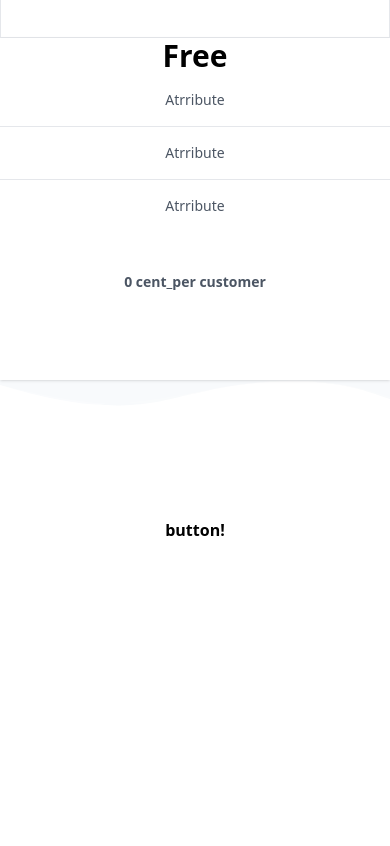
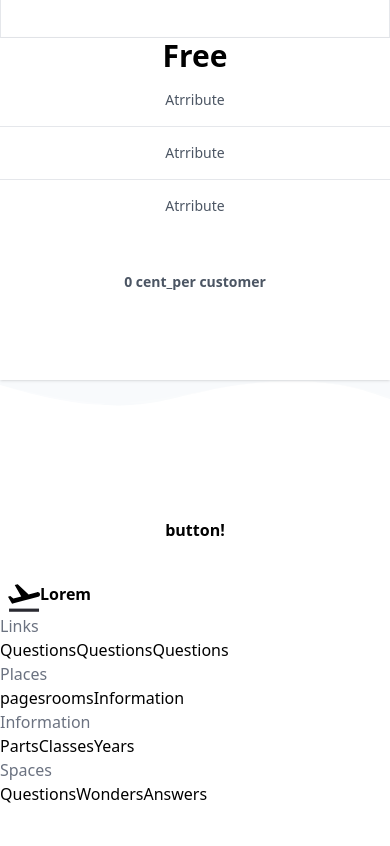
Before and after one commit to saraanv/tailwind-practice, a website: page mytailwindproject/landingpage.html in a window 390 px wide. Shown: the part 2558-3404 px from the top of the page. Before the commit the page ends 3100 px from the top, so only its background shows below. Drawn offline with nearby package versions, Linux system fonts and the light colour scheme; files that its build step writes are made by us from their sources.

Commit message:
added and ended footer , made it responsive , and done!

```diff
--- a/mytailwindproject/landingpage.html
+++ b/mytailwindproject/landingpage.html
@@ -350,6 +350,76 @@
             <button class="mt-10 bg-white text-gray-800 font-bold shadow-md p-4 px-8 rounded-full hover:underline duration-300 hover:scale-105 inline-block ease-in-out">button!</button>
         </div>
 
+        <div class="bg-white">
+            <div class="container mx-auto px-8">
+                <div class="grid grid-cols-1 md:grid-cols-5 gap-y-6 md:gap-y-0 py-10">
+                    <div class="flex ">
+                        <svg class="h-8 fill-current ml-2" xmlns="http://www.w3.org/2000/svg" viewBox="0 0 512.005 512.005">
+                            <rect fill="#2a2a31" x="16.539" y="425.626" width="479.767" height="50.502" transform="matrix(1,0,0,1,0,0)"></rect>
+                            <path class="plane-take-off" d=" M 510.7 189.151 C 505.271 168.95 484.565 156.956 464.365 162.385 L 330.156 198.367 L 155.924 35.878 L 107.19 49.008 L 211.729 230.183 L 86.232 263.767 L 36.614 224.754 L 0 234.603 L 45.957 314.27 L 65.274 347.727 L 105.802 336.869 L 240.011 300.886 L 349.726 271.469 L 483.935 235.486 C 504.134 230.057 516.129 209.352 510.7 189.151 Z "></path>
+                        </svg>
+                        <span class="text-4xl text-pink-700 font-bold">Lorem</span>
+                    </div>
+                    <div>
+                        <h4 class="text-gray-500 mb-4">Links</h4>
+                        <ul class="space-y-0 md:space-y-2 flex md:flex-col items-center md:items-start">
+                            <li class="mr-3 md:ml-0 hover:underline hover:text-pink-700">
+                                <a href="#"> Questions</a>
+                            </li>
+                            <li class="mr-3 md:ml-0 hover:underline hover:text-pink-700">
+                                <a href="#"> Questions</a>
+                            </li>
+                            <li class="mr-3 md:ml-0 hover:underline hover:text-pink-700">
+                                <a href="#"> Questions</a>
+                            </li>
+                        </ul>
+                    </div>
+                    <div>
+                        <h4 class="text-gray-500 mb-4">Places</h4>
+                        <ul class="space-y-0 md:space-y-2 flex md:flex-col items-center md:items-start">
+                            <li class="mr-3 md:ml-0 hover:underline hover:text-pink-700">
+                                <a href="#"> pages</a>
+                            </li>
+                            <li class="mr-3 md:ml-0 hover:underline hover:text-pink-700">
+                                <a href="#"> rooms</a>
+                            </li>
+                            <li class="mr-3 md:ml-0 hover:underline hover:text-pink-700">
+                                <a href="#"> Information</a>
+                            </li>
+                        </ul>
+                    </div>
+                    <div>
+                        <h4 class="text-gray-500 mb-4">Information</h4>
+                        <ul class="space-y-0 md:space-y-2 flex md:flex-col items-center md:items-start">
+                            <li class="mr-3 md:ml-0 hover:underline hover:text-pink-700">
+                                <a href="#"> Parts</a>
+                            </li>
+                            <li class="mr-3 md:ml-0 hover:underline hover:text-pink-700">
+                                <a href="#"> Classes</a>
+                            </li>
+                            <li class="mr-3 md:ml-0 hover:underline hover:text-pink-700">
+                                <a href="#"> Years</a>
+                            </li>
+                        </ul>
+                    </div>
+                    <div>
+                        <h4 class="text-gray-500 mb-4">Spaces</h4>
+                        <ul class="space-y-0 md:space-y-2 flex md:flex-col items-center md:items-start">
+                            <li class="mr-3 md:ml-0 hover:underline hover:text-pink-700">
+                                <a href="#"> Questions</a>
+                            </li>
+                            <li class="mr-3 md:ml-0 hover:underline hover:text-pink-700">
+                                <a href="#"> Wonders</a>
+                            </li>
+                            <li class="mr-3 md:ml-0 hover:underline hover:text-pink-700">
+                                <a href="#"> Answers</a>
+                            </li>
+                        </ul>
+                    </div>
+                </div>
+            </div>
+        </div>
+
     <script>
         /*Toggle dropdown list*/
         /*https://gist.github.com/slavapas/593e8e50cf4cc16ac972afcbad4f70c8*/
```
